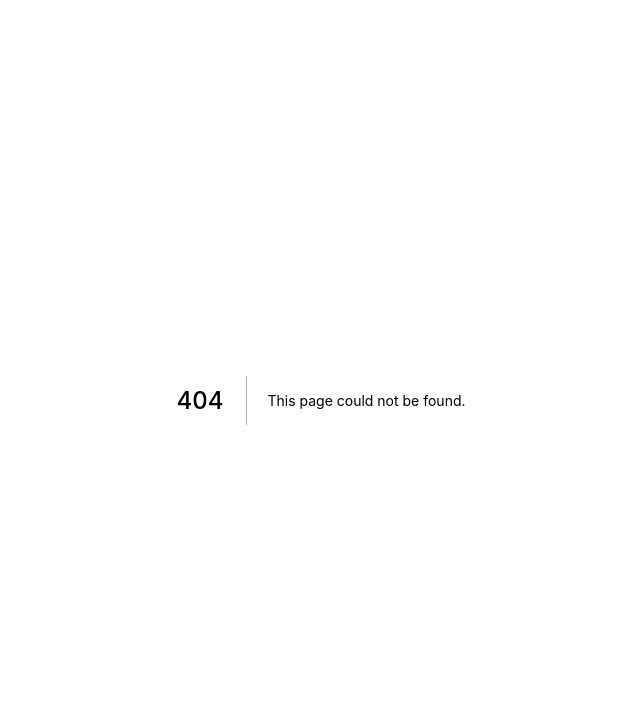
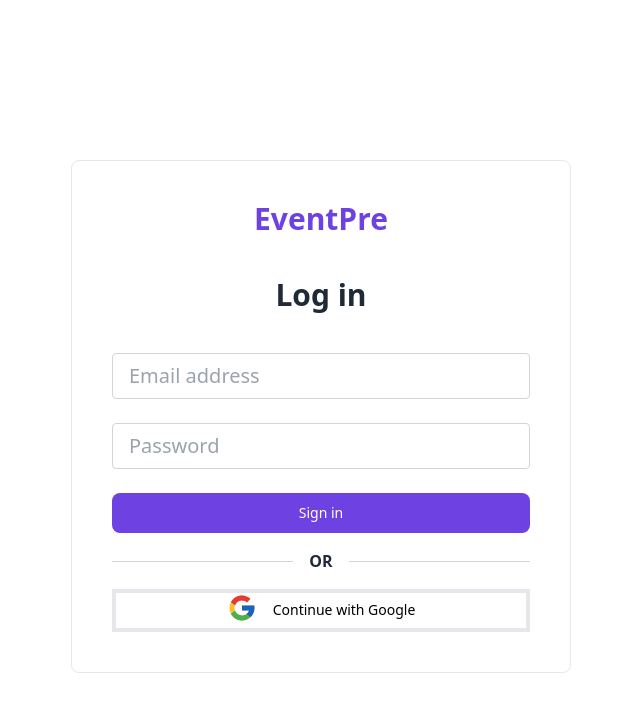
Before and after one commit to oelnajmi/event-pre, a Next.js app: page /SignIn in a window 1280 px wide. Before the commit this address had no page. Shown: the top 712 px of the page, without its empty margins (319-959 px from the left). Built offline with nearby package versions, Linux system fonts and the light colour scheme.

Commit message:
implement log in page

```diff
--- /dev/null
+++ b/pages/SignIn.js
@@ -0,0 +1,74 @@
+import Image from 'next/image';
+
+const SignIn = () => {
+  return (
+    <main className="min-h-screen flex flex-col max-w-[1500px] mx-auto p-4">
+      <section class="h-screen">
+        <div class="container px-6 py-12 h-full">
+          <div class="flex justify-center items-center flex-wrap h-full text-gray-800">
+            <div class="md:w-8/12 lg:w-5/12 p-10 border rounded-lg">
+              <div className="pb-10 text-center text-3xl font-extrabold whitespace-nowrap text-[#6E41E2]">
+                EventPre
+              </div>
+              <div className="mb-10 text-center text-3xl font-extrabold whitespace-nowrap">
+                Log in
+              </div>
+              <form>
+                <div class="mb-6">
+                  <input
+                    type="text"
+                    class="form-control block w-full px-4 py-2 text-xl font-normal text-gray-700 bg-white bg-clip-padding border border-solid border-gray-300 rounded transition ease-in-out m-0 focus:text-gray-700 focus:bg-white focus:border-blue-600 focus:outline-none"
+                    placeholder="Email address"
+                  />
+                </div>
+
+                <div class="mb-6">
+                  <input
+                    type="password"
+                    class="form-control block w-full px-4 py-2 text-xl font-normal text-gray-700 bg-white bg-clip-padding border border-solid border-gray-300 rounded transition ease-in-out m-0 focus:text-gray-700 focus:bg-white focus:border-blue-600 focus:outline-none"
+                    placeholder="Password"
+                  />
+                </div>
+
+                <button
+                  type="submit"
+                  class="inline-block text-white w-full bg-[#6E41E2] font-medium rounded-lg text-sm px-5 py-2.5 text-center mr-3 md:mr-0"
+                  data-mdb-ripple="true"
+                  data-mdb-ripple-color="light"
+                >
+                  Sign in
+                </button>
+
+                <div class="flex items-center my-4 before:flex-1 before:border-t before:border-gray-300 before:mt-0.5 after:flex-1 after:border-t after:border-gray-300 after:mt-0.5">
+                  <p class="text-center font-semibold mx-4 mb-0">OR</p>
+                </div>
+
+                <a
+                  class="inline-block w-full bg-white text-black font-medium rounded-lg text-sm text-center mr-3 md:mr-0"
+                  href="#!"
+                  role="button"
+                  data-mdb-ripple="true"
+                  data-mdb-ripple-color="light"
+                >
+                  <div className="flex justify-center space-x-4 items-center border-4 w-full">
+                    <div>
+                      <Image
+                        src="/icons8-google.svg"
+                        alt="Vercel Logo"
+                        width={30}
+                        height={30}
+                      />
+                    </div>
+                    <div>Continue with Google</div>
+                  </div>
+                </a>
+              </form>
+            </div>
+          </div>
+        </div>
+      </section>
+    </main>
+  );
+};
+
+export default SignIn;
```
Also changed, not shown: public/icons8-google.svg (added), public/undraw_login.svg (added).
